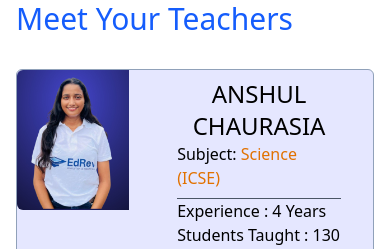
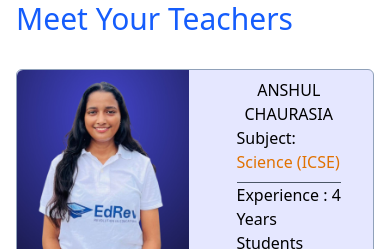
Before and after one commit to AsimKachhap/EdRev, a Next.js app: page / in a window 390 px wide. Shown: the part 1711-1960 px from the top of the page. Built offline with nearby package versions, Linux system fonts and the light colour scheme.

Commit message:
Fix Teachers Card

```diff
--- a/src/app/globals.css
+++ b/src/app/globals.css
@@ -20,6 +20,13 @@
   --font-display: "Manrope", sans-serif;
   --color-background: oklch(96.2% 0.018 272.314);
 }
+
+.hero-section {
+  background-color: #ffffff;
+  opacity: 1;
+  background-image: radial-gradient(#444cf7 2px, #ffffff 2px);
+  background-size: 50px 50px;
+}
 /* * {
   padding: 0;
   border: 0;
--- a/src/app/page.js
+++ b/src/app/page.js
@@ -18,7 +18,7 @@ export default function Home() {
           Book a Demo
         </button>
       </div>
-      <section className=" md:tracking-wider  md:leading-2 bg-indigo-100 ">
+      <section className=" hero-section md:tracking-wider  md:leading-2 bg-indigo-100 ">
         <div className=" py-24 md:py-64   flex flex-col justify-center items-center text-center px-12 md:px-24">
           <h2 className=" text-3xl md:text-6xl font-bold font-display tracking-tight bg-red-400 bg-clip-text">
             Smarter Learning, Happier Kids.
--- a/src/components/TeacherCard.jsx
+++ b/src/components/TeacherCard.jsx
@@ -3,7 +3,7 @@ import React from "react";
 const TeacherCard = ({ teacher }) => {
   return (
     <div className="border rounded-md border-slate-400 bg-indigo-400/20   flex  gap-4 items-start">
-      <div className="flex-1/3 ">
+      <div className="md:flex-1/3  h-full">
         <div className="h-full  ">
           <img
             className=" rounded-l-md"
@@ -12,10 +12,10 @@ const TeacherCard = ({ teacher }) => {
           />
         </div>
       </div>
-      <div className=" flex-2/3 flex flex-col items-center px-8 ">
+      <div className=" md:flex-2/3 flex flex-col items-center px-8 ">
         <div>
           <div className="flex flex-col items-center border-b border-gray-600 py-2">
-            <h3 className="px-2 md:p-2   w-full text-center text-2xl md:text-semibold uppercase">
+            <h3 className="px-2 md:p-2   w-full text-center md:text-2xl md:text-semibold uppercase">
               {teacher.name}
             </h3>
 
```
